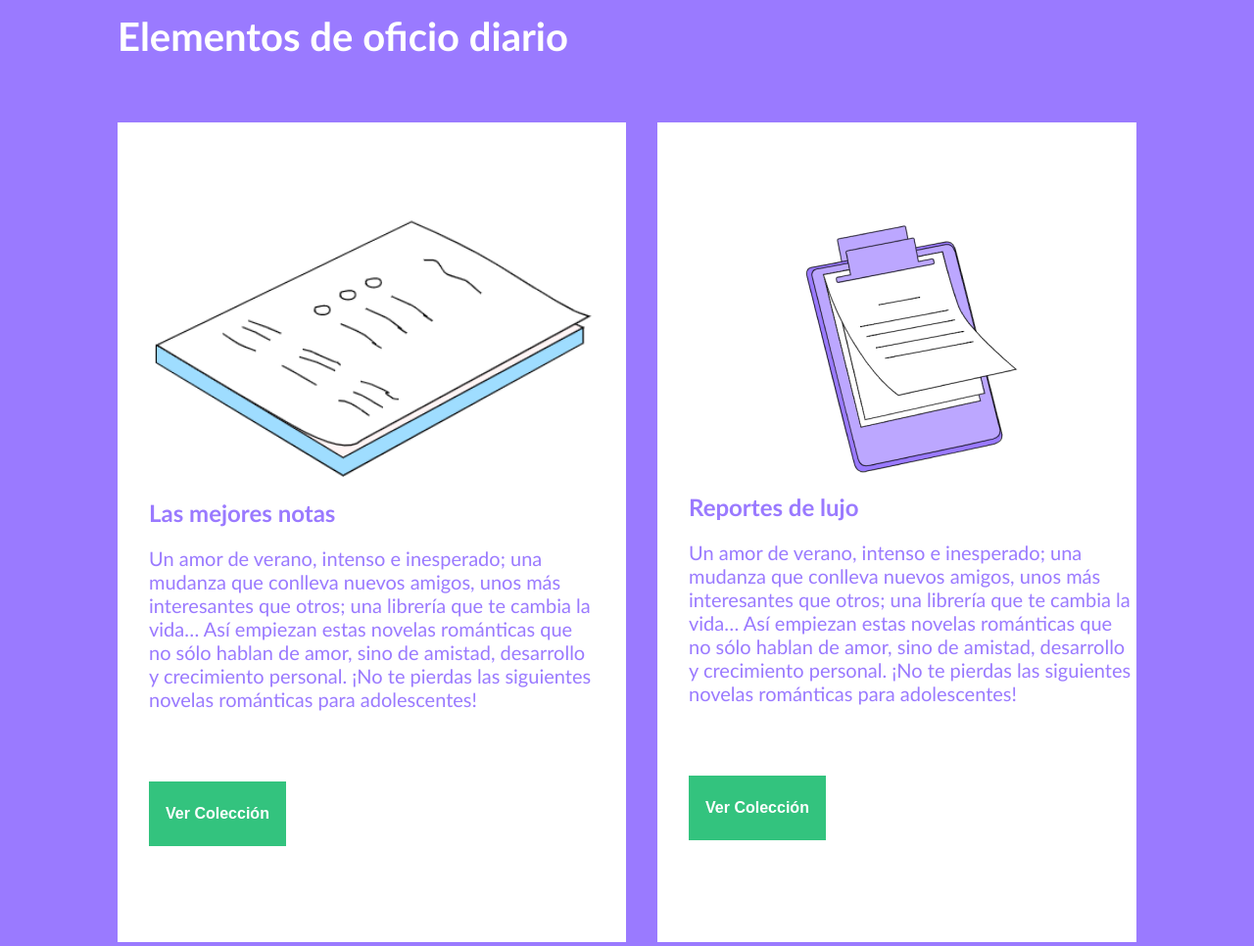
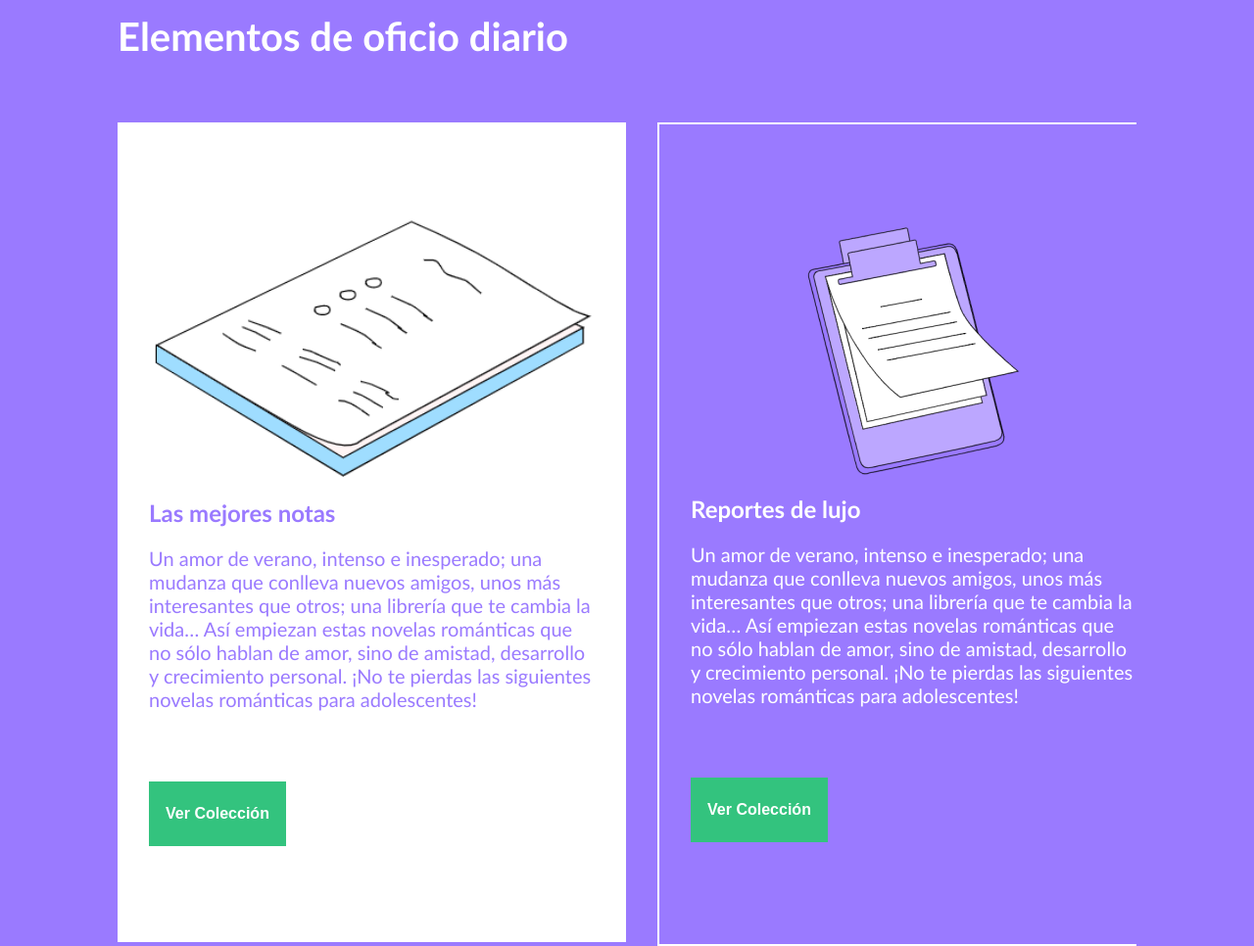
Before and after one commit to Anuna29/librook, a plain HTML site: page librook.html in a window 1280 px wide. Shown: the part 1780-2746 px from the top of the page at 98% size. Drawn offline with Linux system fonts and the light colour scheme.

Commit message:
changed scrollable section

```diff
--- a/librook.html
+++ b/librook.html
@@ -65,7 +65,7 @@
           </div>
           <button class="base-button" id="green-button">Ver Colección</button>
         </div>
-        <div class="scrollable-items">
+        <div class="scrollable-items1">
           <img src="./checklist.png" alt="" />
           <div class="scrollable-items-header"><h2>Reportes de lujo</h2></div>
           <div class="scrollable-items-text">
@@ -77,7 +77,7 @@
           </div>
           <button class="base-button" id="green-button">Ver Colección</button>
         </div>
-        <div class="scrollable-items">
+        <div class="scrollable-items1">
           <img src="./Calendar.png" alt="" />
           <div class="scrollable-items-header"><h2>Calendarios top</h2></div>
           <div class="scrollable-items-text">
@@ -89,7 +89,7 @@
           </div>
           <button class="base-button" id="green-button">Ver Colección</button>
         </div>
-        <div class="scrollable-items">
+        <div class="scrollable-items1">
           <img src="./brainstorm.png" alt="" />
           <div class="scrollable-items-header">
             <h2>Novelas de amor juvenil</h2>
--- a/style.css
+++ b/style.css
@@ -124,6 +124,18 @@ body {
   justify-content: center;
   padding: 32px;
 }
+.scrollable-items1 {
+  width: 519px;
+  height: 773.32px;
+  background-color: transparent;
+  color: #FFFFFF;
+  border: 2px solid white;
+  display: flex;
+  flex-direction: column;
+  justify-content: center;
+  padding: 32px;
+
+}
 
 .scrollable-items-text {
   height: 240px;
```
